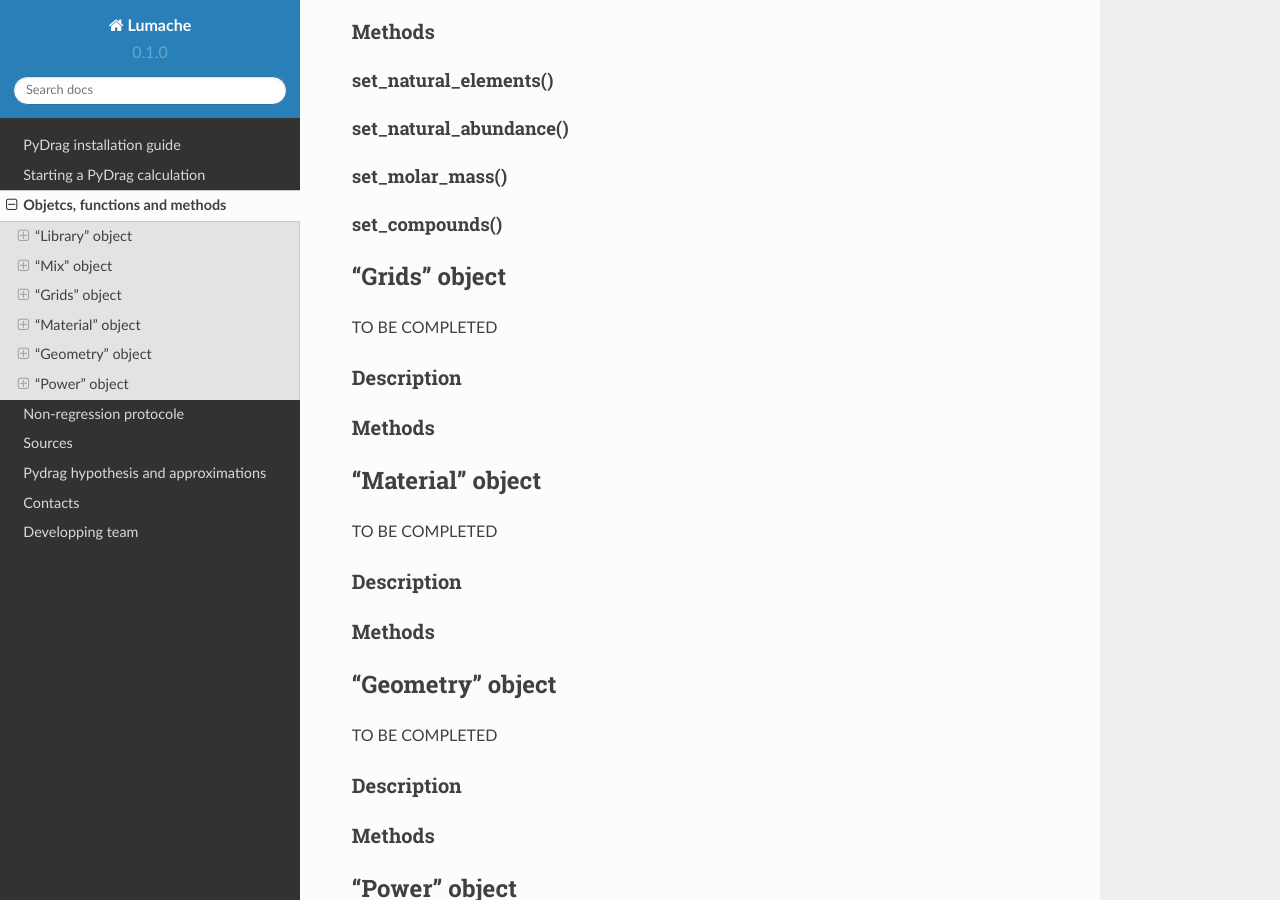
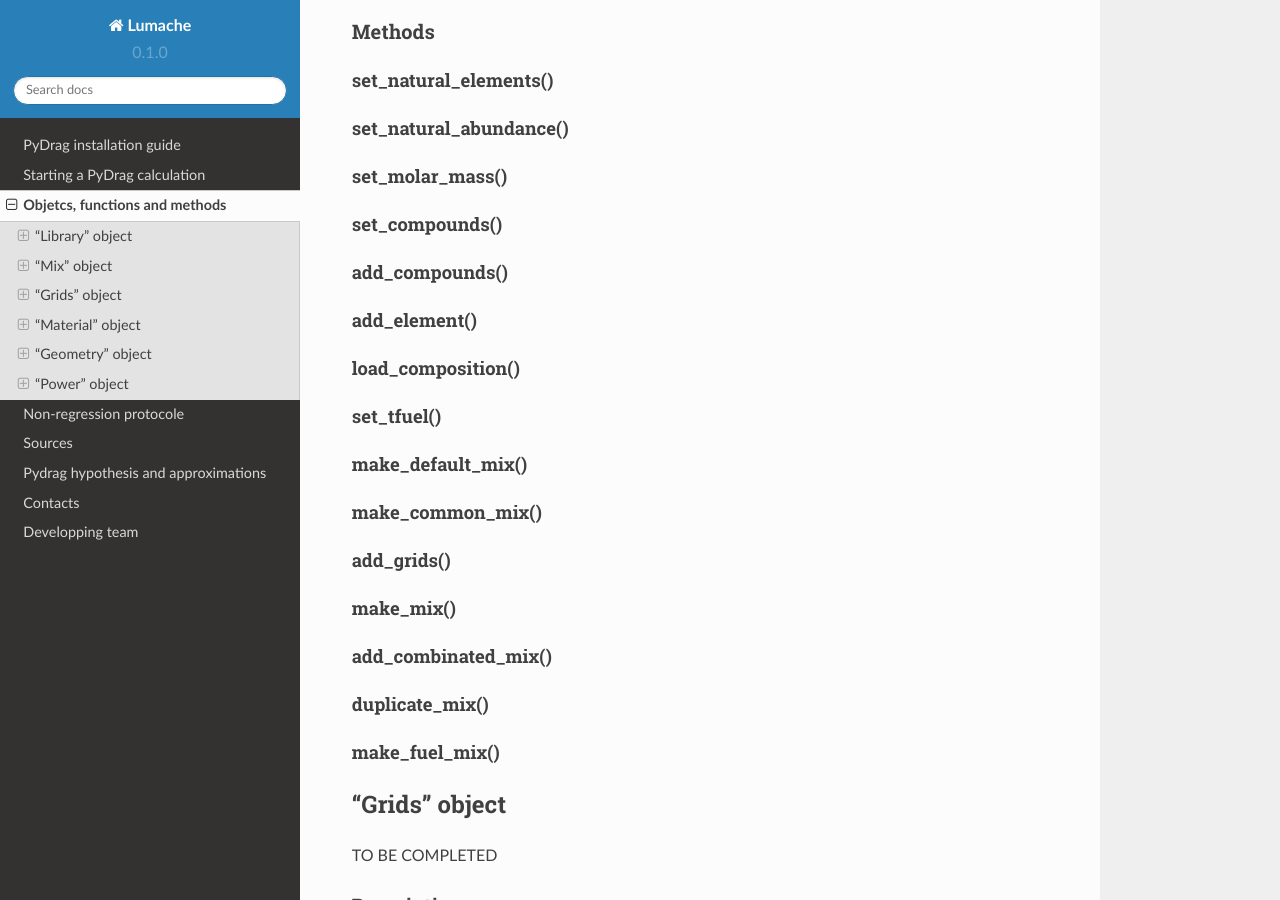
Before and after one commit to Ben105m/rtd-tutorial, a Sphinx documentation site: the page built from docs/source/functions.rst, in a window 1280 px wide and 900 px high, scrolled down 1076 px. Built offline with Sphinx 7.4.7 and the Read the Docs theme 2.0.0, drawn with Linux system fonts in a browser that asks for light colours.

Commit message:
Update functions.rst

```diff
--- a/docs/source/functions.rst
+++ b/docs/source/functions.rst
@@ -58,6 +58,40 @@ set_molar_mass()
 set_compounds()
 -------------------------
 
+add_compounds()
+-------------------------
+
+add_element()
+-------------------------
+
+load_composition()
+-------------------------
+
+set_tfuel()
+-------------------------
+
+make_default_mix()
+-------------------------
+
+make_common_mix()
+-------------------------
+
+add_grids()
+-------------------------
+
+make_mix()
+-------------------------
+
+add_combinated_mix()
+-------------------------
+
+duplicate_mix()
+-------------------------
+
+make_fuel_mix()
+-------------------------
+
+
 .. _grids:
 
 "Grids" object
```
